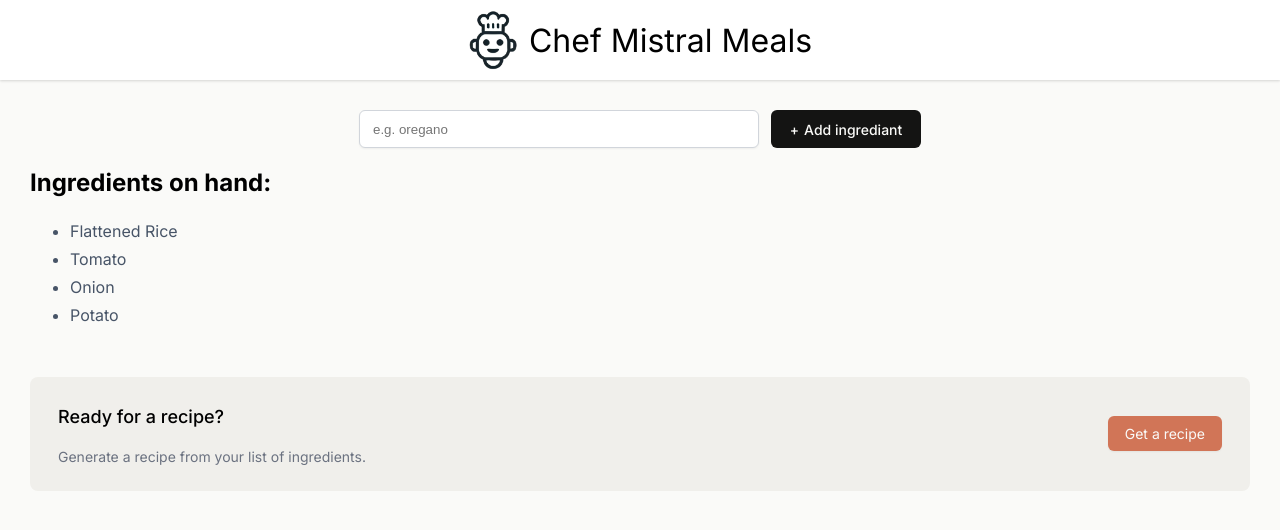
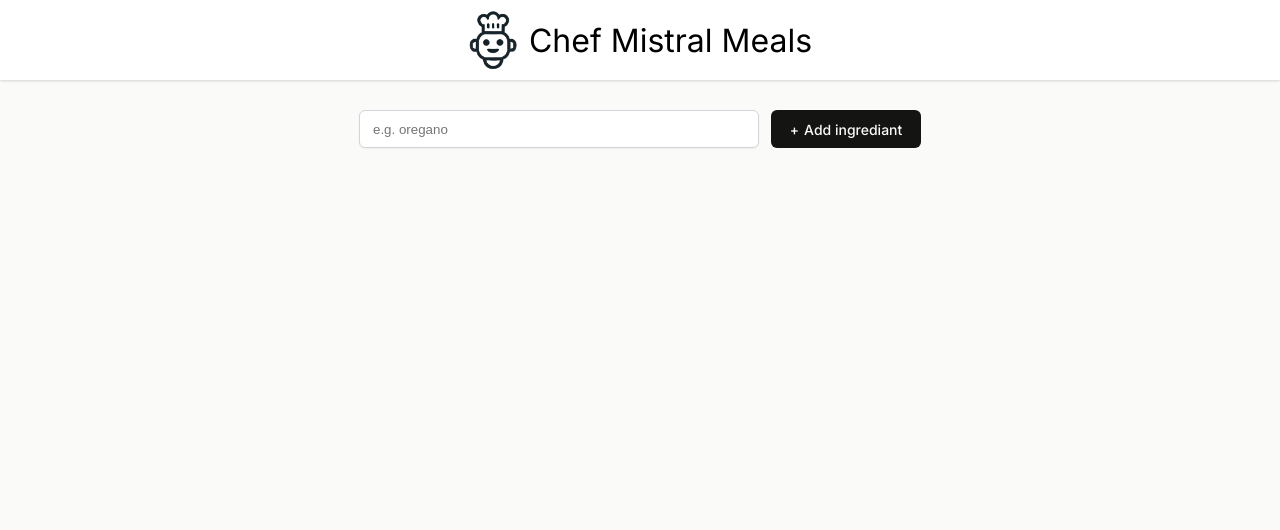
Before and after one commit to BhojNayak18/Chef-Claude-Project, a React (Vite) app: page / in a window 1280 px wide. Shown: the top 530 px of the page. Built offline with nearby package versions, Linux system fonts and the light colour scheme; no server answers; what @huggingface/inference would draw is missing.

Commit message:
Clear initial ingredients state in Main component

```diff
--- a/src/components/main.jsx
+++ b/src/components/main.jsx
@@ -4,12 +4,7 @@ import IngredientsList from "./IngredientsList";
 import { getRecipeFromMistral } from "../ai";
 
 export default function Main() {
-  const [ingredients, setIngredients] = useState([
-    "Flattened Rice",
-    "Tomato",
-    "Onion",
-    "Potato",
-  ]);
+  const [ingredients, setIngredients] = useState([]);
   const [recipe, setRecipe] = useState("");
 
   async function getRecipe() {
```
